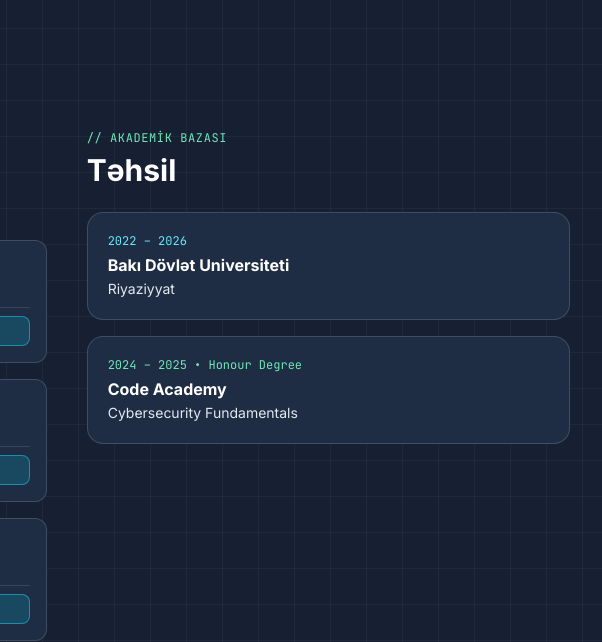
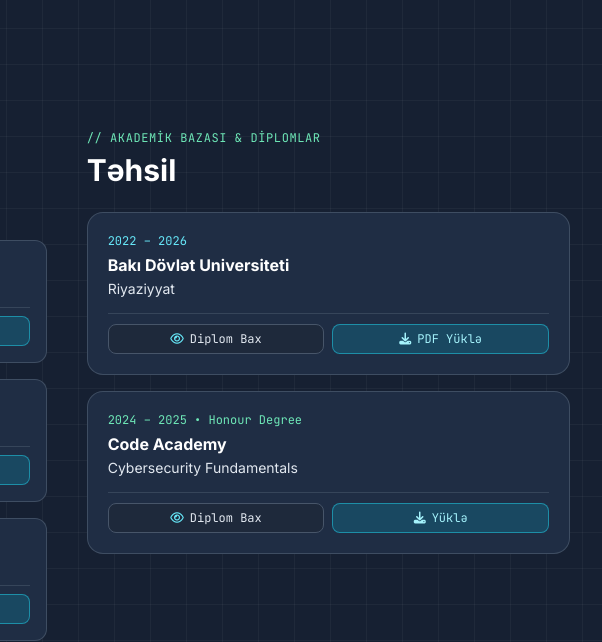
Before and after one commit to yeganakarimlii/portfolio, a plain HTML site: page index.html in a window 1280 px wide. Shown: the part 3320-3962 px from the top of the page, 678-1280 px from the left. Drawn offline with nearby package versions, Linux system fonts and the light colour scheme.

Commit message:
Add files via upload

```diff
--- a/index.html
+++ b/index.html
@@ -707,20 +707,46 @@
             </div>
 
             <div class="lg:col-span-5">
-                <span class="text-emerald-300 font-mono text-xs uppercase tracking-wider">// Akademik Bazası</span>
+                <span class="text-emerald-300 font-mono text-xs uppercase tracking-wider">// Akademik Bazası &amp; Diplomlar</span>
                 <h2 class="text-3xl font-bold text-white mt-1 mb-6">Təhsil</h2>
 
                 <div class="space-y-4">
-                    <div class="p-5 rounded-2xl bg-cardbg border border-slate-600/80">
+                    <!-- BDU Diplom -->
+                    <div class="p-5 rounded-2xl bg-cardbg border border-slate-600/80 hover:border-cyan-400/50 transition flex flex-col justify-between gap-3.5 glow-border">
+                        <div>
                             <div class="text-xs font-mono text-cyan-300">2022 – 2026</div>
                             <div class="font-bold text-white text-base mt-1">Bakı Dövlət Universiteti</div>
                             <div class="text-sm text-slate-200 mt-0.5">Riyaziyyat</div>
                         </div>
+                        <div class="flex items-center gap-2 pt-2.5 border-t border-slate-600/60 font-mono text-xs">
+                            <a href="Yegana%20Karimli%20Diplom.pdf" target="_blank" rel="noopener noreferrer" class="flex-1 py-1.5 px-2.5 rounded-lg bg-slate-800 hover:bg-slate-700 border border-slate-600 text-slate-200 text-center transition flex items-center justify-center gap-1.5">
+                                <i class="fa-regular fa-eye text-cyan-300"></i>
+                                <span>Diplom Bax</span>
+                            </a>
+                            <a href="Yegana%20Karimli%20Diplom.pdf" download="Yegana Karimli Diplom.pdf" class="flex-1 py-1.5 px-2.5 rounded-lg bg-cyan-500/20 hover:bg-cyan-500/30 border border-cyan-400/50 text-cyan-200 text-center transition flex items-center justify-center gap-1.5">
+                                <i class="fa-solid fa-download"></i>
+                                <span>PDF Yüklə</span>
+                            </a>
+                        </div>
+                    </div>
 
-                    <div class="p-5 rounded-2xl bg-cardbg border border-slate-600/80">
+                    <!-- Code Academy Diplom -->
+                    <div class="p-5 rounded-2xl bg-cardbg border border-slate-600/80 hover:border-emerald-400/50 transition flex flex-col justify-between gap-3.5 glow-border">
+                        <div>
                             <div class="text-xs font-mono text-emerald-300">2024 – 2025 • Honour Degree</div>
                             <div class="font-bold text-white text-base mt-1">Code Academy</div>
                             <div class="text-sm text-slate-200 mt-0.5">Cybersecurity Fundamentals</div>
+                        </div>
+                        <div class="flex items-center gap-2 pt-2.5 border-t border-slate-600/60 font-mono text-xs">
+                            <a href="Yegana%20Karimli.jpg" target="_blank" rel="noopener noreferrer" class="flex-1 py-1.5 px-2.5 rounded-lg bg-slate-800 hover:bg-slate-700 border border-slate-600 text-slate-200 text-center transition flex items-center justify-center gap-1.5">
+                                <i class="fa-regular fa-eye text-cyan-300"></i>
+                                <span>Diplom Bax</span>
+                            </a>
+                            <a href="Yegana%20Karimli.jpg" download="Yegana Karimli.jpg" class="flex-1 py-1.5 px-2.5 rounded-lg bg-cyan-500/20 hover:bg-cyan-500/30 border border-cyan-400/50 text-cyan-200 text-center transition flex items-center justify-center gap-1.5">
+                                <i class="fa-solid fa-download"></i>
+                                <span>Yüklə</span>
+                            </a>
+                        </div>
                     </div>
                 </div>
             </div>
```
Lines whose indentation alone changed are shown as unchanged.
